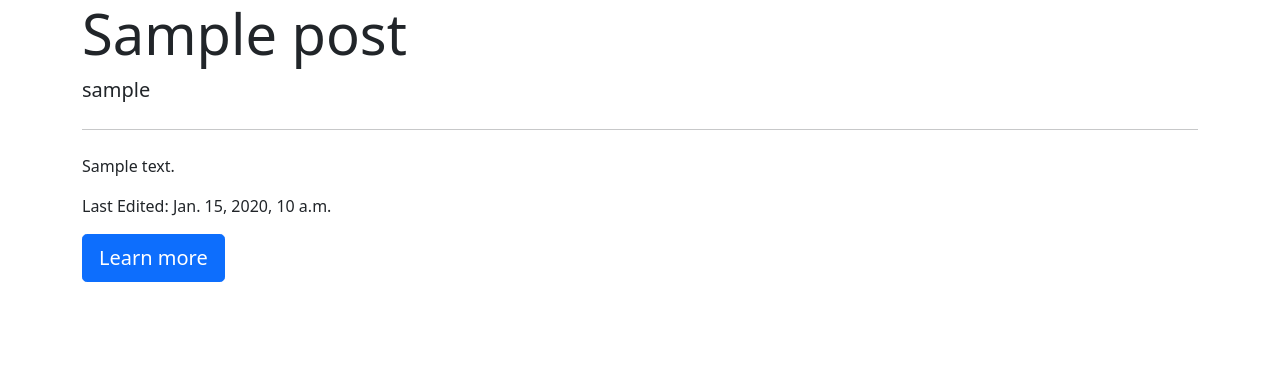
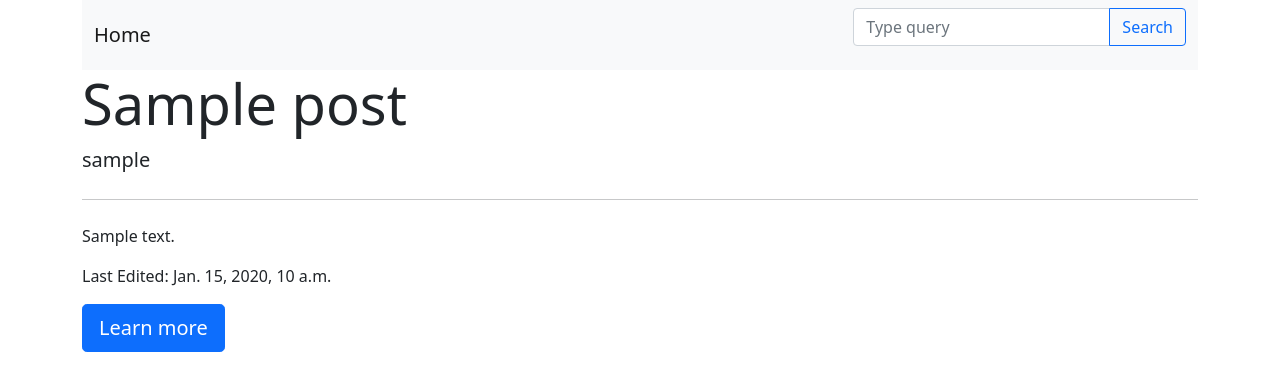
Before and after one commit to ermalgashi/blog-project, a Django app: page /posts/1/ in a window 1280 px wide. Shown: the top 391 px of the page. Run offline with Django 3.2, Linux system fonts and the light colour scheme; tables that the repository leaves empty hold one stand-in row (values such as "Sample post").

Commit message:
Edited the list view, added navbar to show list view, also edited the list posts to show the detailed view by clicking on the post title.

```diff
--- a/templates/base.html
+++ b/templates/base.html
@@ -7,9 +7,11 @@
         crossorigin="anonymous">
     </head>
     <body>
-
+    <div class="container">
+    {% include "navbar.html" %}
     {% block content %}
     {% endblock %}
+    </div>
 
     </body>
 
--- /dev/null
+++ b/templates/navbar.html
@@ -0,0 +1,38 @@
+<nav class="navbar navbar-expand-lg navbar-light bg-light">
+    <div class="container-fluid">
+      <button
+        class="navbar-toggler"
+        type="button"
+        data-mdb-toggle="collapse"
+        data-mdb-target="#navbarTogglerDemo01"
+        aria-controls="navbarTogglerDemo01"
+        aria-expanded="false"
+        aria-label="Toggle navigation"
+      >
+        <i class="fas fa-bars"></i>
+      </button>
+      <div class="collapse navbar-collapse" id="navbarTogglerDemo01">
+        <a class="navbar-brand" href="{% url 'all_posts' %}">Home</a>
+        <ul class="navbar-nav me-auto mb-2 mb-lg-0">
+          <!-- <li class="nav-item">
+            <a class="nav-link active" aria-current="page" href="#">Home</a>
+          </li> -->
+        </ul>
+        <form class="d-flex input-group w-auto">
+          <input
+            type="search"
+            class="form-control"
+            placeholder="Type query"
+            aria-label="Search"
+          />
+          <button
+            class="btn btn-outline-primary"
+            type="button"
+            data-mdb-ripple-color="dark"
+          >
+            Search
+          </button>
+        </form>
+      </div>
+    </div>
+  </nav>
--- a/templates/posts/detail_view.html
+++ b/templates/posts/detail_view.html
@@ -1,6 +1,5 @@
 {% extends 'base.html' %}
 {% block content %}
-<div class="container">
     <div class="jumbotron">
         <h1 class="display-4">{{title}} </h1>
         <small class="lead">{{author.username}}</small>
@@ -11,6 +10,5 @@
           <a class="btn btn-primary btn-lg" href="#" role="button">Learn more</a>
         </p>
       </div>
-</div>
 
 {% endblock %}
--- a/templates/posts/list_view.html
+++ b/templates/posts/list_view.html
@@ -4,7 +4,7 @@
     <div class="jumbotron">
         {% for p in posts %}
             <ul>
-                <li> {{p.title }} </li>
+                <li> <a href="{% url 'get_post' p.id  %}"> {{p.title }} </a></li>
 
             </ul>
         {% endfor %}
```
